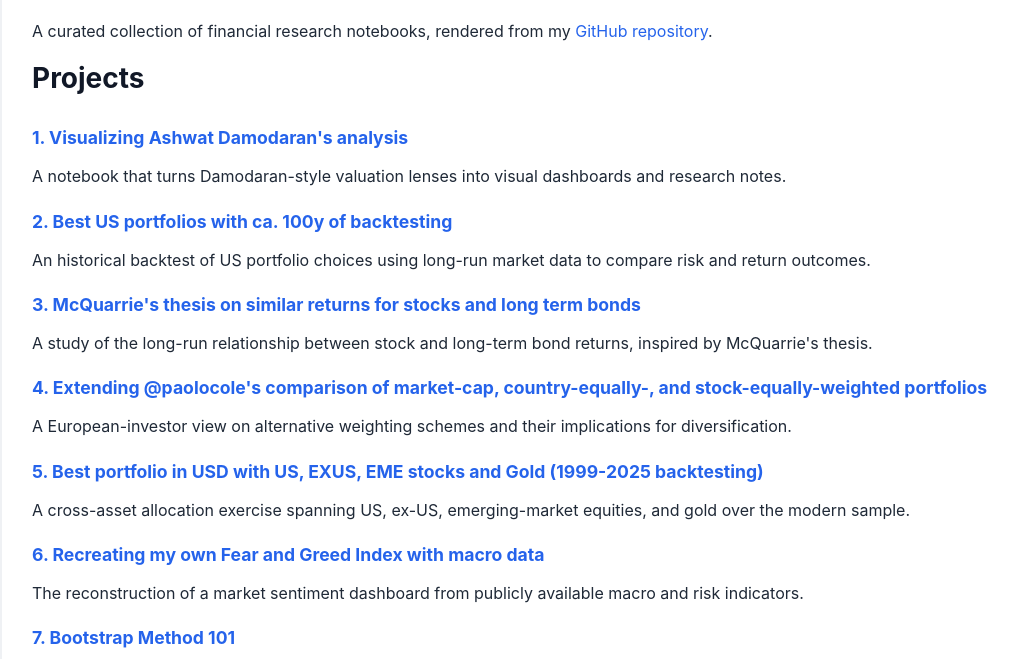
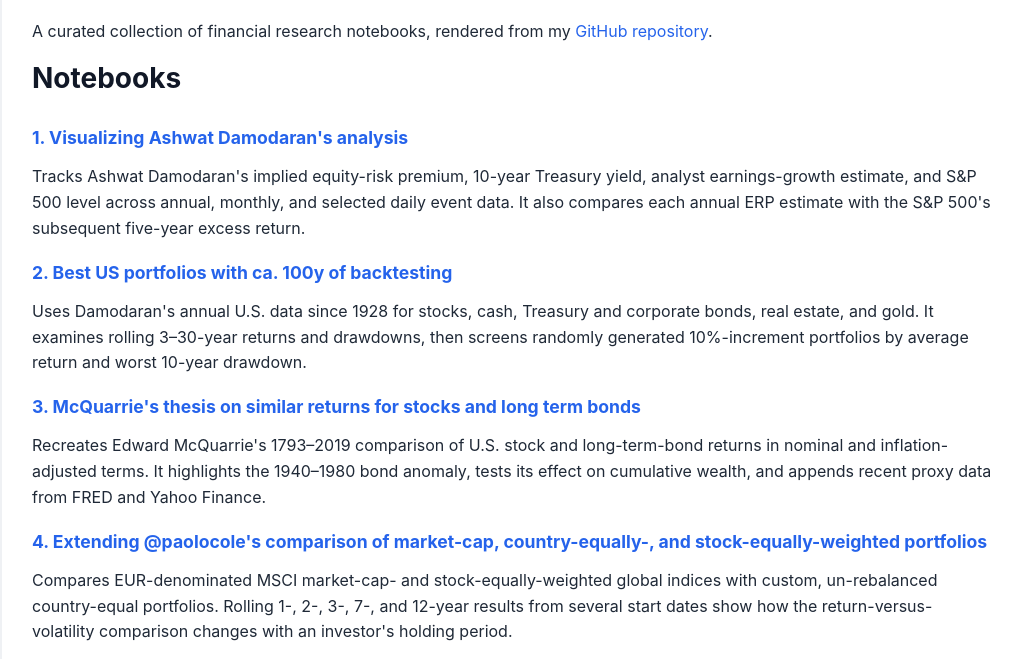
Before and after one commit to danieleongari/saturdaymorningdsprojects, a plain HTML site: page index.html in a window 1280 px wide. Shown: the part 124-783 px from the top of the page, without its empty margins (128-1149 px from the left). Drawn offline with Linux system fonts and the light colour scheme.

Commit message:
improve index's descriptions

```diff
--- a/index.html
+++ b/index.html
@@ -109,41 +109,41 @@
       A curated collection of financial research notebooks, rendered from my <a href="https://github.com/danieleongari/financial_investigations">GitHub repository</a>.
     </p>
 
-    <h2>Projects</h2>
+    <h2>Notebooks</h2>
     <div class="repo-links">
       <article>
         <h3><a href="notebooks_html/1_damodaran_analysis.html">1. Visualizing Ashwat Damodaran's analysis</a></h3>
-        <p>A notebook that turns Damodaran-style valuation lenses into visual dashboards and research notes.</p>
+        <p>Tracks Ashwat Damodaran's implied equity-risk premium, 10-year Treasury yield, analyst earnings-growth estimate, and S&amp;P 500 level across annual, monthly, and selected daily event data. It also compares each annual ERP estimate with the S&amp;P 500's subsequent five-year excess return.</p>
       </article>
 
       <article>
         <h3><a href="notebooks_html/2_backtesting_usa_100y.html">2. Best US portfolios with ca. 100y of backtesting</a></h3>
-        <p>An historical backtest of US portfolio choices using long-run market data to compare risk and return outcomes.</p>
+        <p>Uses Damodaran's annual U.S. data since 1928 for stocks, cash, Treasury and corporate bonds, real estate, and gold. It examines rolling 3&ndash;30-year returns and drawdowns, then screens randomly generated 10%-increment portfolios by average return and worst 10-year drawdown.</p>
       </article>
 
       <article>
         <h3><a href="notebooks_html/3_bonds_stocks_are_same.html">3. McQuarrie's thesis on similar returns for stocks and long term bonds</a></h3>
-        <p>A study of the long-run relationship between stock and long-term bond returns, inspired by McQuarrie's thesis.</p>
+        <p>Recreates Edward McQuarrie's 1793&ndash;2019 comparison of U.S. stock and long-term-bond returns in nominal and inflation-adjusted terms. It highlights the 1940&ndash;1980 bond anomaly, tests its effect on cumulative wealth, and appends recent proxy data from FRED and Yahoo Finance.</p>
       </article>
 
       <article>
         <h3><a href="notebooks_html/4_compare_mcw_sew_cew_for_eur_investor.html">4. Extending @paolocole's comparison of market-cap, country-equally-, and stock-equally-weighted portfolios</a></h3>
-        <p>A European-investor view on alternative weighting schemes and their implications for diversification.</p>
+        <p>Compares EUR-denominated MSCI market-cap- and stock-equally-weighted global indices with custom, un-rebalanced country-equal portfolios. Rolling 1-, 2-, 3-, 7-, and 12-year results from several start dates show how the return-versus-volatility comparison changes with an investor's holding period.</p>
       </article>
 
       <article>
         <h3><a href="notebooks_html/5_us_exus_eme_gold_portfolio.html">5. Best portfolio in USD with US, EXUS, EME stocks and Gold (1999-2025 backtesting)</a></h3>
-        <p>A cross-asset allocation exercise spanning US, ex-US, emerging-market equities, and gold over the modern sample.</p>
+        <p>Builds USD portfolios from U.S., developed ex-U.S., emerging-market equities, and gold using daily MSCI index data. A 5%-increment allocation grid is evaluated through rolling three-year annualized returns, with mean and volatility compared across multiple starting dates.</p>
       </article>
 
       <article>
         <h3><a href="notebooks_html/6_fear_and_greed_indicators.html">6. Recreating my own Fear and Greed Index with macro data</a></h3>
-        <p>The reconstruction of a market sentiment dashboard from publicly available macro and risk indicators.</p>
+        <p>An in-progress market-sentiment study whose first indicator scales FINRA margin debt by the U.S. M2 money supply, then plots it alongside the S&amp;P 500 total-return index. The notebook is intended to grow into a transparent, critiqueable set of fear-and-greed indicators.</p>
       </article>
 
       <article>
         <h3><a href="notebooks_html/7_bootstrap_method_101.html">7. Bootstrap Method 101</a></h3>
-        <p>A small methodological notebook exploring bootstrap procedures for financial-data inference and uncertainty.</p>
+        <p>An incomplete stationary block-bootstrap prototype for SPY, VT, GLD, and IEF that preserves cross-asset correlation and short-run return dependence. It simulates 5-, 10-, 20-, and 30-year outcomes for every 10%-increment allocation and compares median and downside annualized returns.</p>
       </article>
     </div>
 
```
